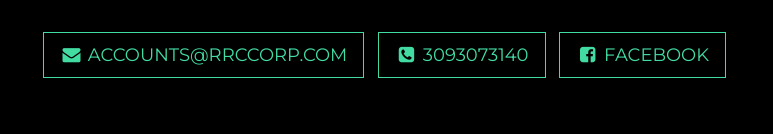
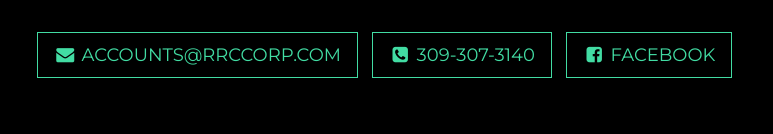
Before and after one commit to rrccorp/rrccorp.github.io, a website: page index.html in a window 1280 px wide. Shown: the part 1535-1669 px from the top of the page, without its empty margins (253-1026 px from the left). Drawn offline with nearby package versions, Linux system fonts and the light colour scheme; some packages are replaced by stand-ins of ours.

Commit message:
Update index.html

```diff
--- a/index.html
+++ b/index.html
@@ -118,7 +118,7 @@
                         <a href="mailto: accounts@rrccorp.com" class="btn btn-default btn-lg"><i class="fa fa-envelope fa-fw"></i> <span class="network-name">accounts@rrccorp.com</span></a>
                     </li>
                     <li>
-                        <a href="https://github.com/IronSummitMedia/startbootstrap" class="btn btn-default btn-lg"><i class="fa fa-phone-square fa-fw"></i> <span class="network-name">3093073140</span></a>
+                        <a href="tel: 309-307-3140" class="btn btn-default btn-lg"><i class="fa fa-phone-square fa-fw"></i> <span class="network-name">309-307-3140</span></a>
                     </li>
                     <li>
                         <a href="https://plus.google.com" class="btn btn-default btn-lg"><i class="fa fa-facebook-square fa-fw"></i> <span class="network-name">FACEBOOK</span></a>
```
